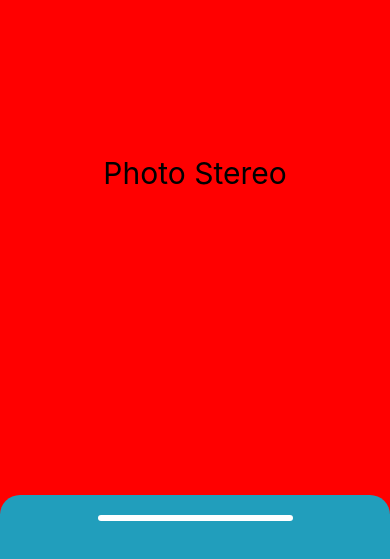
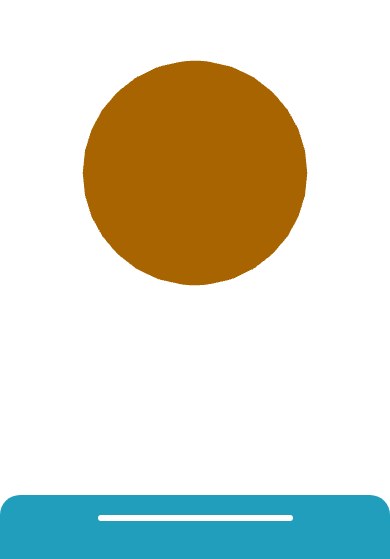
Before and after one commit to SectorCT/StereoMath, a React Native app in the folder client/: screen / in a window 390 px wide. Shown: the part 249-808 px from the top of the page. Built offline with nearby package versions, Linux system fonts and the light colour scheme.

Commit message:
Adding Three JS

```diff
--- a/client/mainModel.tsx
+++ b/client/mainModel.tsx
@@ -1,10 +1,17 @@
 import React, { useState } from 'react'
 import { StyleSheet, Text,TextInput, View } from 'react-native';
+import { Canvas } from '@react-three/fiber';
 
 function MainModel() {
   return (
     <View style = {styles.container}>
-        <Text style={styles.header}>Photo Stereo</Text>
+        <Canvas>
+            <mesh>
+                <sphereGeometry />
+                <meshStandardMaterial color="orange" />
+                <ambientLight />
+            </mesh>
+        </Canvas>
     </View>
   )
 }
@@ -12,7 +19,7 @@ function MainModel() {
 const styles = StyleSheet.create({
     container: {
         flex: 1,
-        backgroundColor: '#ff0000',
+        backgroundColor: '#fff',
         alignItems: 'center',
         justifyContent: 'center',
         width: "100%",
--- a/client/package.json
+++ b/client/package.json
@@ -10,10 +10,10 @@
   },
   "dependencies": {
     "expo": "~50.0.13",
+    "expo-camera": "~14.1.1",
     "expo-status-bar": "~1.11.1",
     "react": "18.2.0",
-    "react-native": "0.73.5",
-    "expo-camera": "~14.1.1"
+    "react-native": "0.73.5"
   },
   "devDependencies": {
     "@babel/core": "^7.20.0",
```
Also changed, not shown: 1 other file (tests, documents, lock files or other folders).
